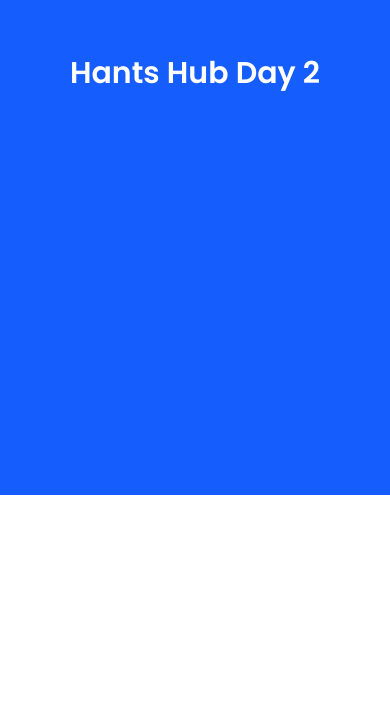
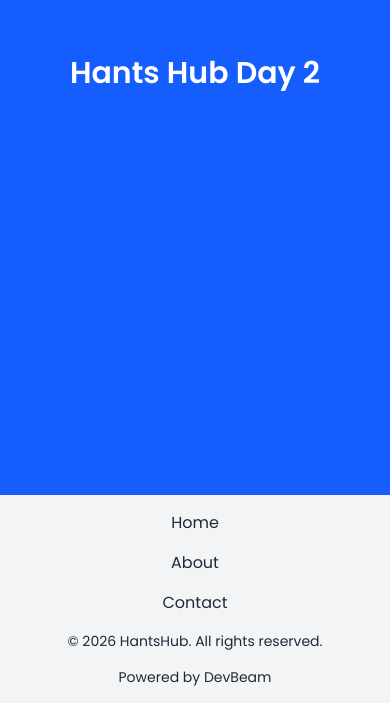
Before and after one commit to zartab001/HantsHub, a Next.js app: page / in a window 390 px wide. Shown: the part 349-1052 px from the top of the page. Before the commit the page ends 844 px from the top, so only its background shows below. Built offline with nearby package versions, Linux system fonts and the light colour scheme.

Commit message:
Implement Footer component with responsive layout

```diff
--- a/src/app/layout.tsx
+++ b/src/app/layout.tsx
@@ -1,16 +1,17 @@
-import type { Metadata } from "next";
-import { Poppins } from "next/font/google";
-import "./globals.css";
+import type { Metadata } from 'next';
+import { Poppins } from 'next/font/google';
+import './globals.css';
+import Footer from '../components/Footer';
 
 const poppins = Poppins({
-  subsets: ["latin"],
-  weight: ["400", "500", "600", "700"],
-  display: "swap",
+  subsets: ['latin'],
+  weight: ['400', '500', '600', '700'],
+  display: 'swap',
 });
 
 export const metadata: Metadata = {
-  title: "Hants Hub",
-  description: "Hants Hub Service Marketplace",
+  title: 'Hants Hub',
+  description: 'Hants Hub Service Marketplace',
 };
 
 export default function RootLayout({
@@ -22,6 +23,7 @@ export default function RootLayout({
     <html lang="en">
       <body className={`${poppins.className} antialiased`}>
         {children}
+        <Footer />
       </body>
     </html>
   );
--- /dev/null
+++ b/src/components/Footer.tsx
@@ -0,0 +1,32 @@
+import React from 'react';
+
+const Footer: React.FC = () => {
+  return (
+    <footer className="bg-gray-100 dark:bg-gray-900 text-gray-800 dark:text-white py-4 px-6 flex flex-col md:flex-row items-center justify-between gap-4">
+      {/* Left: Navigation links */}
+      <div className="flex flex-col sm:flex-row gap-4 text-center sm:text-left">
+        <a href="#" className="hover:underline">
+          Home
+        </a>
+        <a href="#" className="hover:underline">
+          About
+        </a>
+        <a href="#" className="hover:underline">
+          Contact
+        </a>
+      </div>
+
+      {/* Center: Disclaimer */}
+      <div className="text-center text-sm">
+        © 2026 HantsHub. All rights reserved.
+      </div>
+
+      {/* Right: Powered by DevBeam */}
+      <div className="text-center sm:text-right text-sm">
+        Powered by DevBeam
+      </div>
+    </footer>
+  );
+};
+
+export default Footer;
```
